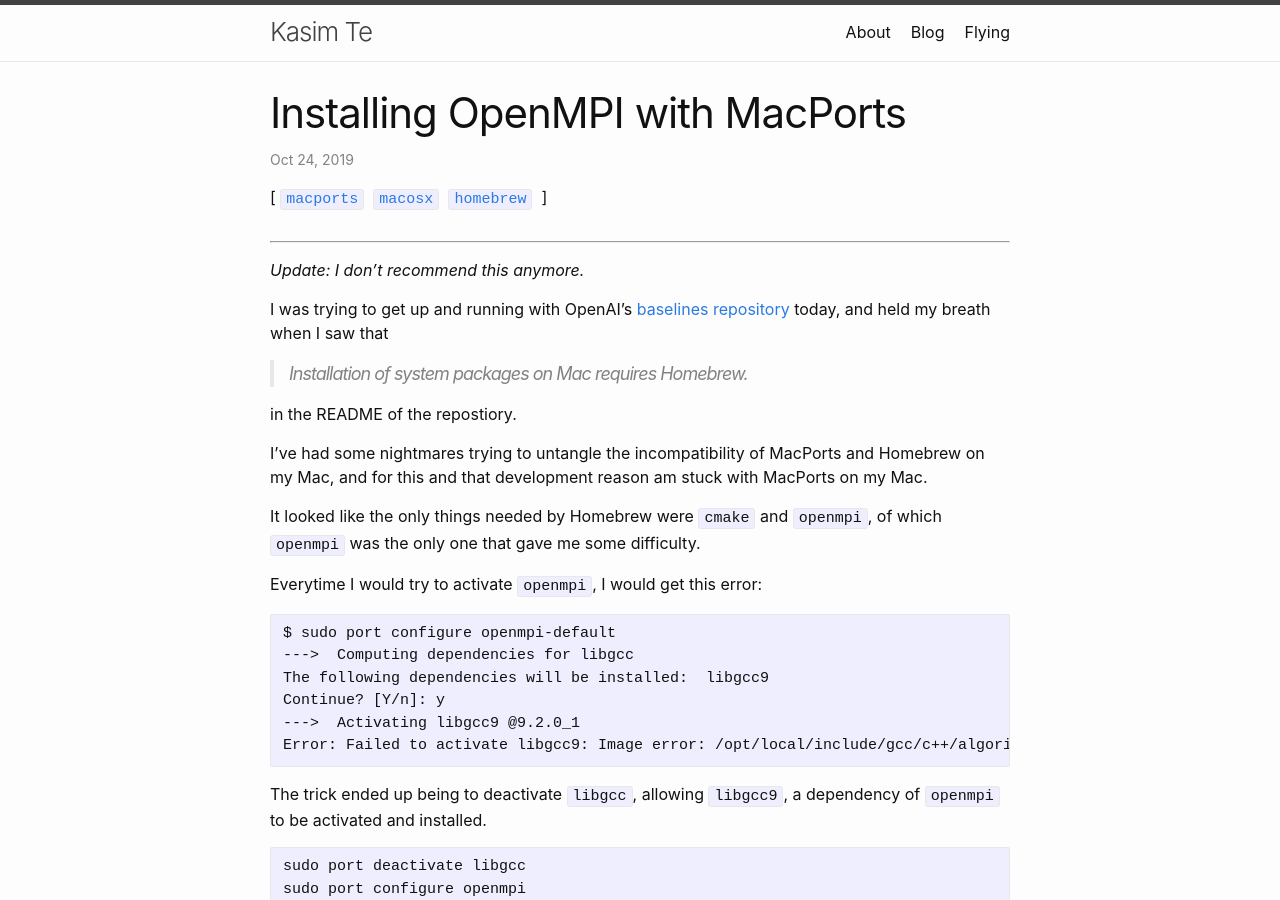
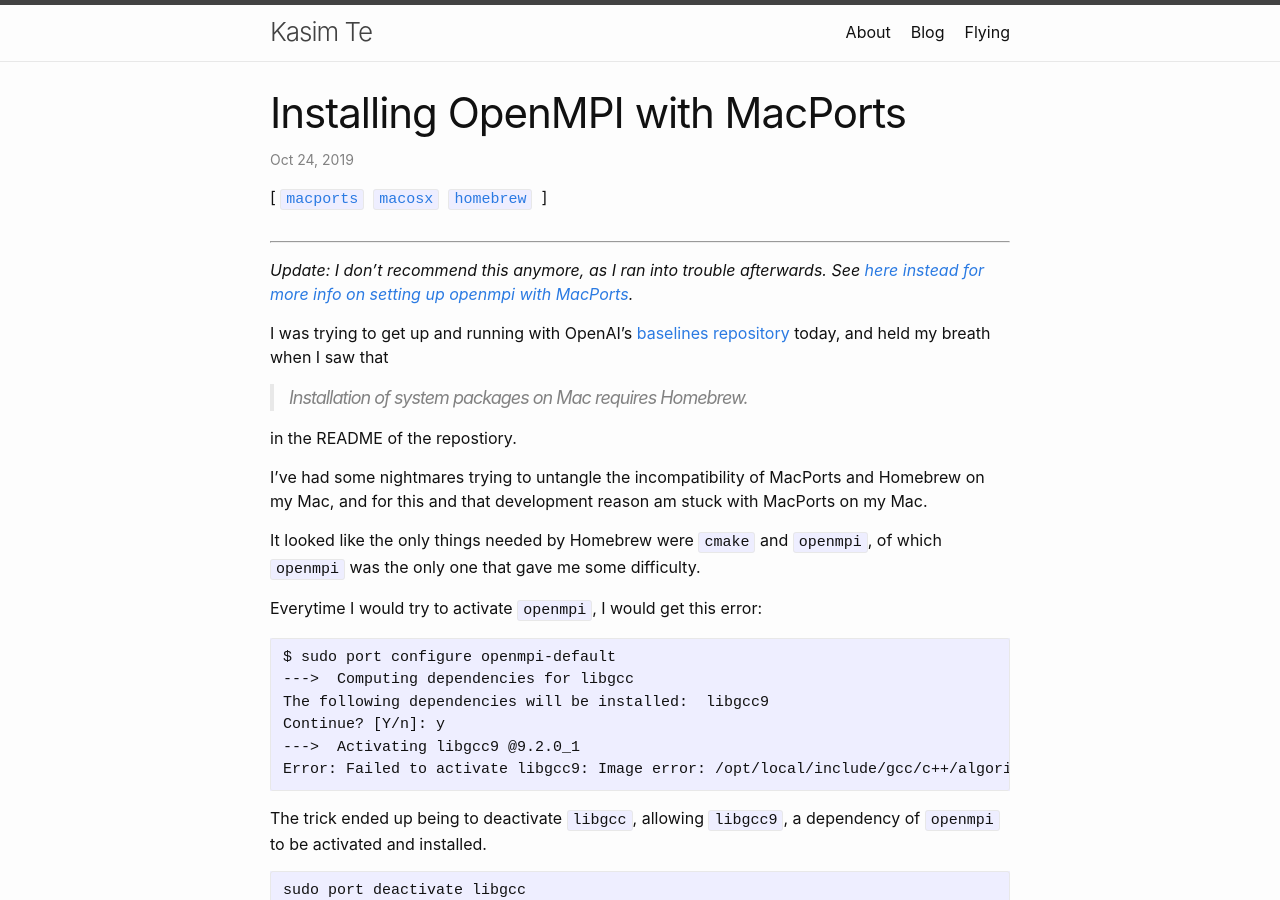
Before and after one commit to kasimte/kasimte.github.io, a Jekyll site: the page built from _posts/2019-10-24-installing-openmpi-with-macports.md, in a window 1280 px wide and 900 px high. Built offline with Jekyll 4.4.1, drawn with Linux system fonts in a browser that asks for light colours.

Commit message:
Fix some posts.

```diff
--- a/_posts/2019-10-24-installing-openmpi-with-macports.md
+++ b/_posts/2019-10-24-installing-openmpi-with-macports.md
@@ -4,7 +4,7 @@ title: Installing OpenMPI with MacPorts
 tags: macports macosx homebrew
 ---
 
-*Update: I don't recommend this anymore.*
+*Update: I don't recommend this anymore, as I ran into trouble afterwards. See [here instead for more info on setting up openmpi with MacPorts](/2019/10/26/spinning-up-with-macports).*
 
 I was trying to get up and running with OpenAI's [baselines repository](https://github.com/openai/baselines) today, and held my breath when I saw that
 
```
Also changed, not shown: _posts/2013-08-16-new-york-city-helicopter-lesson-plan.md (+3 -3 lines), _posts/2019-11-14-what-is-the-difference-between-bandwidth-and-throughput.md (+1 -1 lines).
